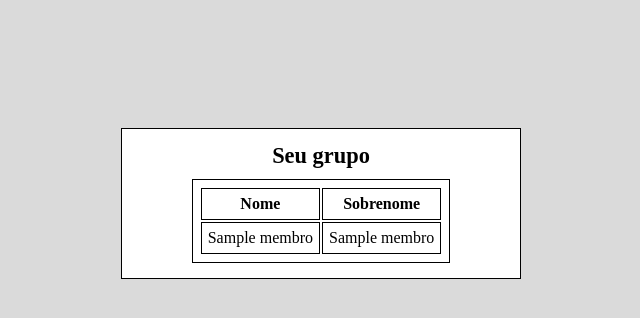
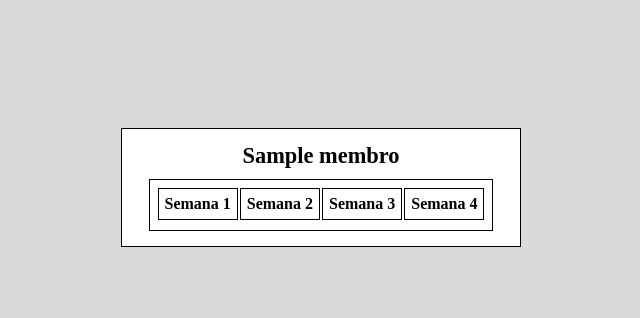
Before and after one commit to Leonardo-Reis/Relatorio-Papo-Reto, a Flask app: page /usuario/grupo in a window 1280 px wide. Shown: the top 318 px of the page, without its empty margins (319-959 px from the left). Run offline with Flask 2, Linux system fonts and the light colour scheme; the visitor is signed in with stand-in values (Sample User, id 1); tables that the repository leaves empty hold one stand-in row (values such as "Sample post"); lists and menus that the app fills with data are empty.

Commit message:
Inicio da view dos relatorios dos grupos

```diff
--- a/app/controllers/default.py
+++ b/app/controllers/default.py
@@ -77,8 +77,10 @@ def novomembro():
 @app.route('/usuario/grupo')
 def grupo():
     if session:
-        usuario = User.query.filter_by(nome=session['nome']).first()
-        return render_template('grupo.html', usuario=usuario)
+        membros = User.query.filter_by(nome=session['nome']).first().membros
+        return render_template('grupo.html', variaveis=[membros, Relatorio])
+    else:
+        return redirect(url_for('index'))
 
 
 @app.route('/usuario/relatorio', methods=['POST', 'GET'])
--- a/app/static/grupo.css
+++ b/app/static/grupo.css
@@ -35,3 +35,9 @@ caption {
     font-weight:bolder;
     margin: 10px;
 }
+
+textarea {
+    width: 250px;
+    height: 100px;
+    resize: none
+}
--- a/app/templates/grupo.html
+++ b/app/templates/grupo.html
@@ -9,25 +9,34 @@
 </head>
 <body>
     <main>
+        {% block content %}
+            {% for membro in variaveis[0] %}
                 <table>
-            <caption>Seu grupo</caption>
+                    {% set relatorios = variaveis[1] %}
+                    <caption>{{ membro.nome }}</caption>
                     <thead>
                         <tr>
-                    <th>Nome</th>
-                    <th>Sobrenome</th>
+                            <th>Semana 1</th>
+                            <th>Semana 2</th>
+                            <th>Semana 3</th>
+                            <th>Semana 4</th>
                         </tr>
                     </thead>
                     <tbody>
-                {% block content %}
-                    {% for membro in usuario.membros %}
                         <tr>
-                            <td>{{membro.nome.capitalize()}}</td>
-                            <td>{{membro.sobrenome.capitalize()}}</td>
+                            {% for relatorio in relatorio_membro %}
+                            <td><textarea cols="30" rows="10">
+
+                            </textarea></td>
+                            <td><textarea cols="30" rows="10"></textarea></td>
+                            <td><textarea cols="30" rows="10"></textarea></td>
+                            <td><textarea cols="30" rows="10"></textarea></td>
+                            {% endfor %}
                         </tr>
+                    </tbody>
+                </table>
             {% endfor %}
         {% endblock %}
-            </tbody>
-        </table>
     </main>
 </body>
 </html>
```
Lines whose indentation alone changed are shown as unchanged.
